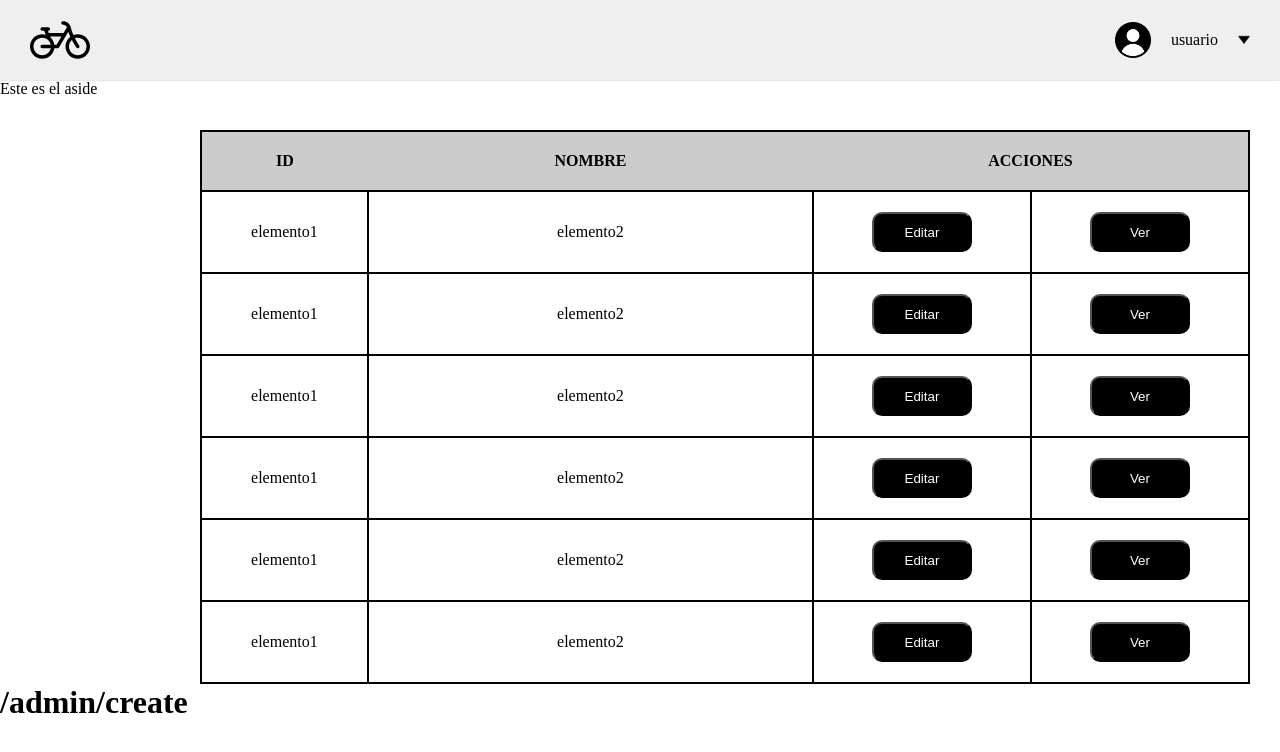
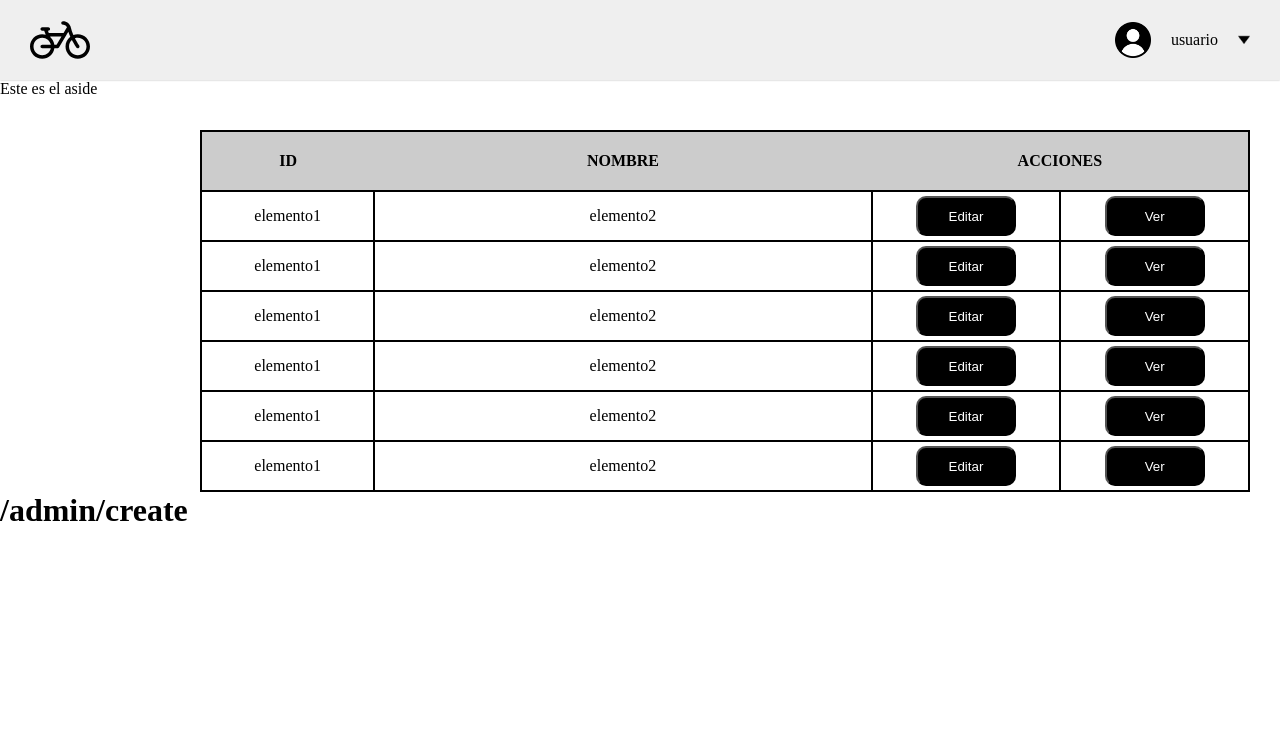
Before and after one commit to fertp/proyecto-ciclo-3, a Vue app: page /admin/create in a window 1280 px wide. Shown: the top 752 px of the page. Built offline with nearby package versions, Linux system fonts and the light colour scheme.

Commit message:
Modifiqué padding celdas de tabla admin

```diff
--- a/src/components/admin/PxTablaAdmin.vue
+++ b/src/components/admin/PxTablaAdmin.vue
@@ -86,17 +86,11 @@
 }
 .container-table__celda {
   border: 2px solid black;
-  padding-left: 20px;
-  padding-right: 20px;
-  padding-top: 20px;
-  padding-bottom: 20px;
+  padding: 4px;
 }
 .table-cabecera {
   background-color: #ccc;
-  padding-left: 20px;
-  padding-right: 20px;
-  padding-top: 20px;
-  padding-bottom: 20px;
+  padding: 20px;
 }
 .table-cabecera__nombre {
   width: 250px;
```
